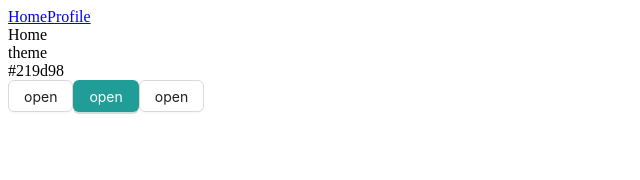
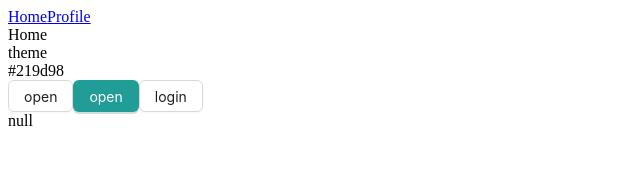
Before and after one commit to Shuxin-Lai/react-jira, a React (Create React App) app: page / in a window 1280 px wide. Shown: the top 180 px of the page, without its empty margins (0-640 px from the left). Built offline with nearby package versions, Linux system fonts and the light colour scheme.

Commit message:
feat: add async thunk example

```diff
--- a/package.json
+++ b/package.json
@@ -19,6 +19,7 @@
     "react-redux": "^8.0.5",
     "react-router-dom": "^6.6.1",
     "react-scripts": "5.0.1",
+    "redux-logger": "^3.0.6",
     "sass": "^1.57.1",
     "typescript": "^4.9.4",
     "web-vitals": "^2.1.4"
@@ -53,6 +54,7 @@
     "@craco/types": "^7.0.0",
     "@types/axios": "^0.14.0",
     "@types/lodash-es": "^4.17.6",
+    "@types/redux-logger": "^3.0.9",
     "@typescript-eslint/eslint-plugin": "^5.48.0",
     "@typescript-eslint/parser": "^5.48.0",
     "eslint": "^8.31.0",
--- /dev/null
+++ b/src/interface/user.interface.d.ts
@@ -0,0 +1,3 @@
+export interface User {
+  email: string
+}
--- a/src/pages/Home.tsx
+++ b/src/pages/Home.tsx
@@ -1,13 +1,20 @@
-import { useMessage } from "@hooks"
 import { useTheme } from "@hooks/useTheme"
 import { Button } from "antd"
+import { useDispatch, useSelector } from "react-redux"
+import { RootState } from "store"
+import { fetchUserById } from "store/features/authSlice"
 
 export function Home() {
-  const [messageApi, contextHolder] = useMessage()
+  // const [messageApi, contextHolder] = useMessage()
+
+  const dispatch = useDispatch()
+  const { user: user } = useSelector((state: RootState) => state.auth)
+
   const token = useTheme()
   const handleClick = () => {
-    console.log("click")
-    messageApi.success("ok")
+    // eslint-disable-next-line @typescript-eslint/ban-ts-comment
+    // @ts-ignore
+    dispatch(fetchUserById())
   }
   return (
     <div>
@@ -18,8 +25,8 @@ export function Home() {
       <Button type={"primary"} onClick={handleClick}>
         open
       </Button>
-      <Button onClick={handleClick}>open</Button>
-      <div>{contextHolder}</div>
+      <Button onClick={handleClick}>login</Button>
+      <div>{JSON.stringify(user)}</div>
     </div>
   )
 }
--- /dev/null
+++ b/src/store/features/authSlice.ts
@@ -0,0 +1,34 @@
+import { createSlice, createAsyncThunk } from "@reduxjs/toolkit"
+import type { User } from "interface/user.interface"
+
+export const fetchUserById = createAsyncThunk("auth/fetchByIdStatus", async (): Promise<User> => {
+  return { email: "fake@gmail.com" }
+})
+
+export interface authState {
+  user: Nullable<User>
+}
+
+const initialState: authState = {
+  user: null,
+}
+
+export const authSlice = createSlice({
+  name: "auth",
+  initialState,
+  reducers: {},
+  extraReducers: (builder) => {
+    // Add reducers for additional action types here, and handle loading state as needed
+    builder.addCase(fetchUserById.fulfilled, (state, action) => {
+      // Add user to the state array
+      // eslint-disable-next-line no-debugger
+      state.user = action.payload
+      console.log("payload: ", action.payload)
+    })
+  },
+})
+
+// Action creators are generated for each case reducer function
+// export const {} = counterSlice.actions
+
+export default authSlice.reducer
--- a/src/store/index.ts
+++ b/src/store/index.ts
@@ -1,10 +1,12 @@
 import { configureStore } from "@reduxjs/toolkit"
-import counterReducer from "./features/counterSlice"
+import authReducer from "./features/authSlice"
+import logger from "redux-logger"
 
 export const store = configureStore({
   reducer: {
-    counter: counterReducer,
+    auth: authReducer,
   },
+  middleware: (getDefaultMiddleware) => getDefaultMiddleware().concat(logger),
 })
 
 // Infer the `RootState` and `AppDispatch` types from the store itself
--- a/src/types/global.d.ts
+++ b/src/types/global.d.ts
@@ -1,2 +1,4 @@
 type Recordable<T = unknown> = Record<string, T>
 type Nil = null | undefined
+type Nullable<T> = null | T
+type Nilable<T> = null | undefined | T
```
Also changed, not shown: .eslintrc.js, 1 other file (tests, documents, lock files or other folders).
